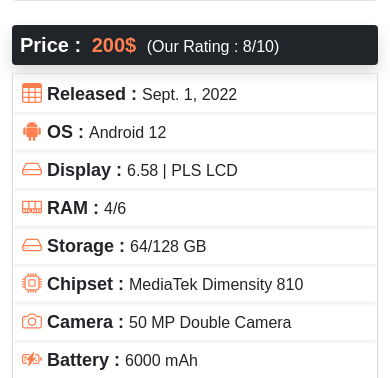
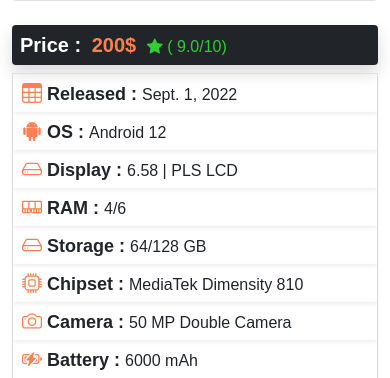
Before and after one commit to engnraminul/Phone-Store, a Django app: a page that uses templates/phone/phone_details.html in a window 390 px wide. Shown: the part 638-1016 px from the top of the page. Run offline with Django 4.2, Linux system fonts and the light colour scheme; data comes from the database, SQL or seed files in the repository; both versions use the stored data as it was after the commit; parts of the project's set-up code (start-up, migrations or seed data) failed here and were passed over; some libraries are stand-ins or nearby versions.

Commit message:
Create phone rating system

```diff
--- a/Phone/admin.py
+++ b/Phone/admin.py
@@ -27,7 +27,7 @@ class ProductAdmin(admin.ModelAdmin):
     #prepopulated_fields = {'slug': ('name',)}
     fieldsets = (
         ('Basic', {
-            'fields': ('name', 'model', ('brand', 'category', 'status'), ('annoucement', 'release'), ('created'), 'thumbnail', ('price', 'old_price')),
+            'fields': ('name', 'model', ('brand', 'category', 'status'), ('annoucement', 'release'), ('created'), 'thumbnail', ('price', 'old_price'), 'rating',),
 
         }),
 
--- a/Phone/models.py
+++ b/Phone/models.py
@@ -6,6 +6,7 @@ from django.db import models
 from django.utils.text import slugify
 from django.utils.safestring import mark_safe
 from django.urls import reverse
+from django.core.validators import MinValueValidator, MaxValueValidator
 
 
 class ProcessorBrand(models.Model):
@@ -110,7 +111,8 @@ class Phone(models.Model):
     updated = models.DateTimeField(auto_now=True)
     price = models.IntegerField(null=True, blank=True)
     old_price = models.IntegerField(null=True, blank=True)
-    price = models.IntegerField(null=True, blank=True, max_length=10)
+
+    rating = models.FloatField(null=True, blank=True)
 
 
     #Network
--- a/templates/phone/phone_details.html
+++ b/templates/phone/phone_details.html
@@ -54,7 +54,18 @@
                     <span class="icon">0.00$</span>
                     {% endif %}
 
-                    <span class="text-end h6" style="color: white;"> (Our Rating : 8/10)</span>
+                    {% if phone.rating > 8.9 %}
+                    <span class="text-end h6 bi bi-star-fill" style="color: #32CD32;"> ( {{phone.rating}}/10)</span>
+                    {% elif phone.rating > 7.9 %}
+                    <span class="text-end h6 bi bi-star-fill" style="color: #66CDAA;"> ( {{phone.rating}}/10)</span>
+                    {% elif phone.rating > 6.9 %}
+                    <span class="text-end h6 bi bi-star-fill" style="color: #F0E68C;"> ( {{phone.rating}}/10)</span>
+                    {% elif phone.rating > 5.9 %}
+                    <span class="text-end h6 bi bi-star-fill" style="color: #FF8C00;"> ( {{phone.rating}}/10)</span>
+                    {% elif phone.rating < 5.9 %}
+                    <span class="text-end h6 bi bi-star-fill" style="color: #DC143C;"> ( {{phone.rating}}/10)</span>
+                    {% endif %}
+
                </h5>
           </div>
 
@@ -705,6 +716,7 @@
         </div>
       </div>
 
+<div class="bi bi-eye-fill text-start"></div>
 
 
 <div class="row">
```
Also changed, not shown: Phone/migrations/0019_alter_phone_price.py (added), Phone/migrations/0020_phone_rating_alter_phone_price.py (added), Phone/migrations/0021_alter_phone_rating.py (added), db.sqlite3.
